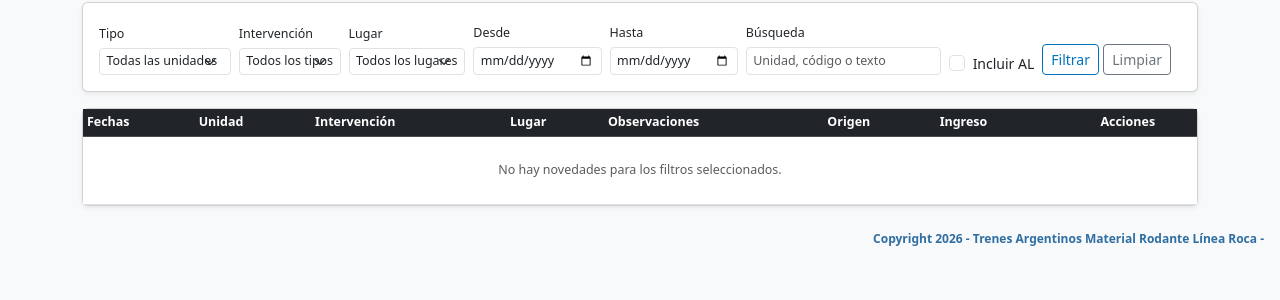
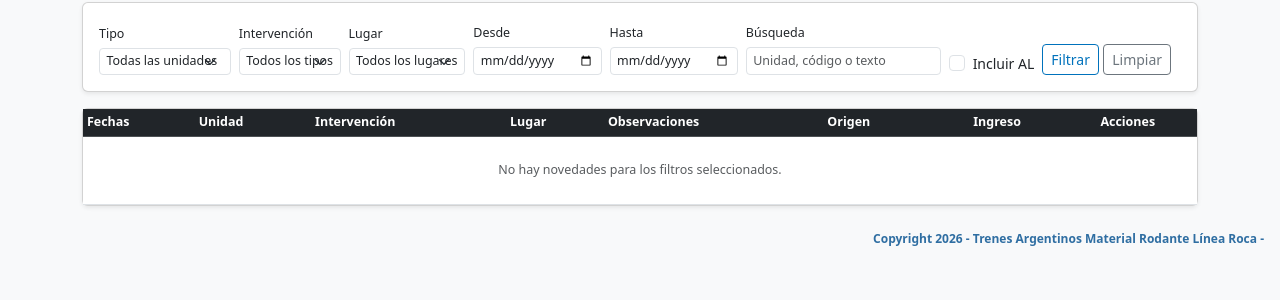
Before and after one commit to salamonepablo/sigma-rs, a Django app: page /sigma/novedades/ in a window 1280 px wide. Shown: the part 155-455 px from the top of the page. Run offline with Django 5.2, Linux system fonts and the light colour scheme; the visitor is signed in with stand-in values (Sample User, id 1); data comes from the database, SQL or seed files in the repository; data that the repository does not hold is empty.

Commit message:
fix: separar columnas Ingreso y Acciones en listado de novedades
Dividir el único <td> en dos celdas separadas: ícono de ingreso
centrado bajo "Ingreso" e íconos de acción centrados bajo "Acciones".

Co-Authored-By: Claude Sonnet 4.6 <noreply@anthropic.com>

```diff
--- a/apps/tickets/presentation/templates/tickets/novedad_list.html
+++ b/apps/tickets/presentation/templates/tickets/novedad_list.html
@@ -169,7 +169,7 @@
                     <th>Lugar</th>
                     <th class="observaciones">Observaciones</th>
                     <th>Origen</th>
-                    <th>Ingreso</th>
+                    <th class="text-center">Ingreso</th>
                     <th class="text-center">Acciones</th>
                 </tr>
             </thead>
@@ -224,13 +224,15 @@
                         <span class="badge bg-info text-dark">Manual</span>
                         {% endif %}
                     </td>
+                    <td class="text-center">
+                        {% if novedad.ingreso_generado %}
+                        <span class="btn btn-sm btn-success" title="Ingreso generado">✅</span>
+                        {% else %}
+                        <a href="{% url 'tickets:maintenance_entry_create' novedad.pk %}" class="btn btn-sm btn-outline-success" title="Generar Ingreso">⚙️</a>
+                        {% endif %}
+                    </td>
                     <td>
-                        <div class="d-flex gap-1 justify-content-end">
-                            {% if novedad.ingreso_generado %}
-                            <span class="btn btn-sm btn-success" title="Ingreso generado">✅</span>
-                            {% else %}
-                            <a href="{% url 'tickets:maintenance_entry_create' novedad.pk %}" class="btn btn-sm btn-outline-success" title="Generar Ingreso">⚙️</a>
-                            {% endif %}
+                        <div class="d-flex gap-1 justify-content-center">
                             <a href="{% url 'tickets:novedad_detail' novedad.pk %}" class="btn btn-sm btn-outline-info" title="Ver">👁</a>
                             <a href="{% url 'tickets:novedad_update' novedad.pk %}" class="btn btn-sm btn-outline-primary" title="Editar">✏️</a>
                             {% if novedad.ingreso_generado %}
```
